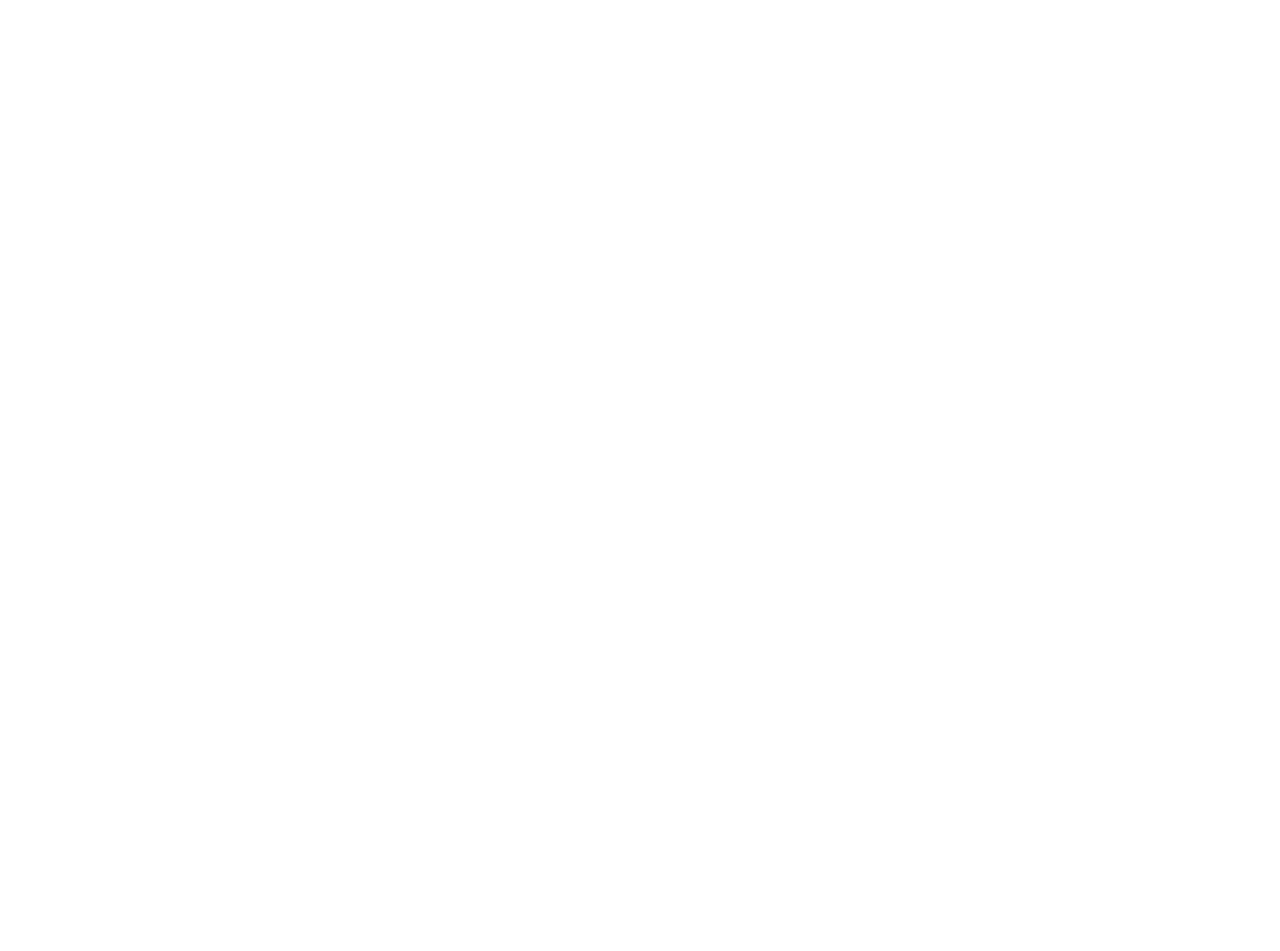
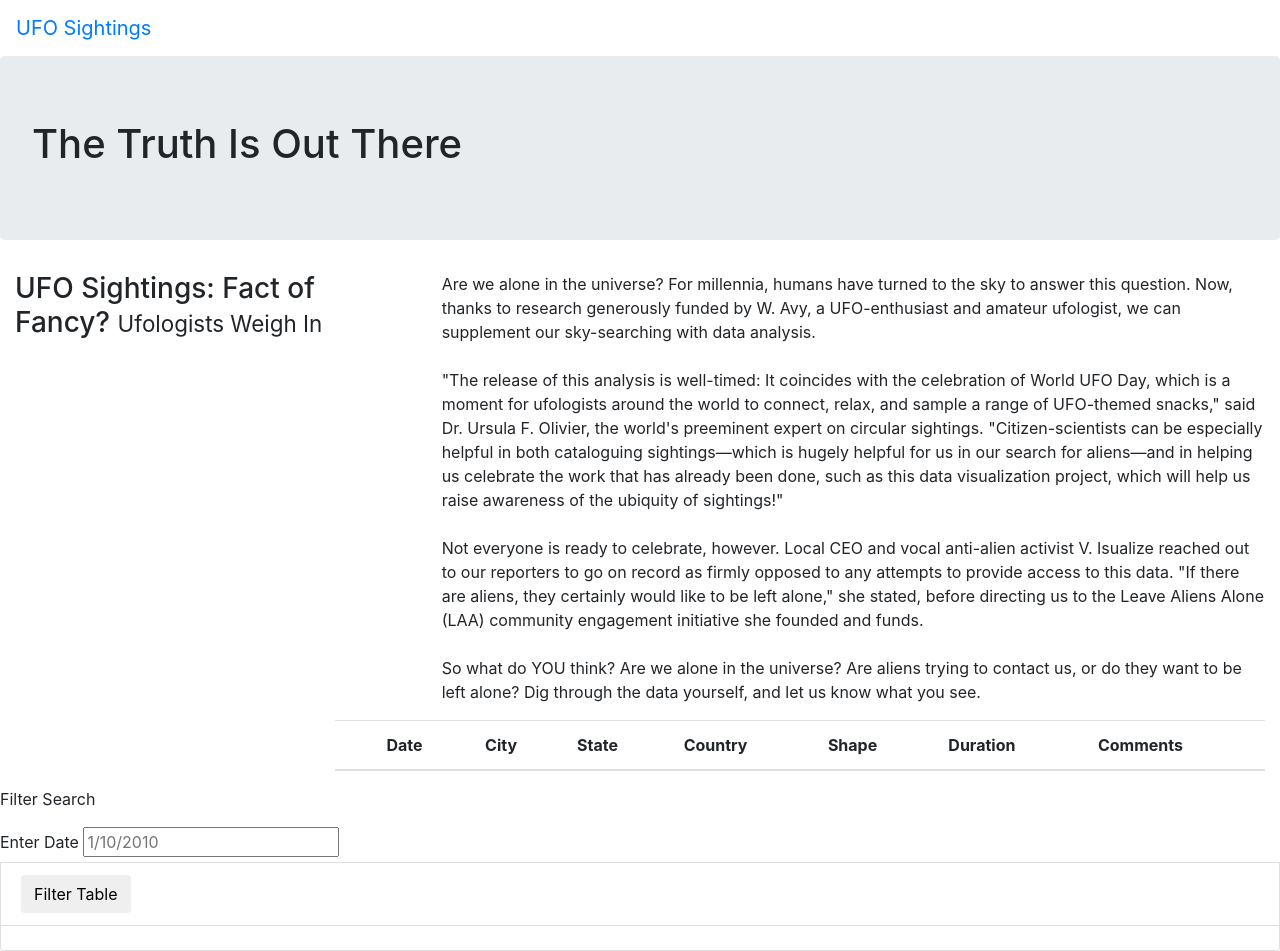
Before and after one commit to kmk2020/UFOs, a plain HTML site: page index.html in a window 1280 px wide. Before the commit the page ends 800 px from the top, so only its background shows below. Drawn offline with nearby package versions, Linux system fonts and the light colour scheme.

Commit message:
add files

```diff
--- a/index.html
+++ b/index.html
@@ -1,24 +1,103 @@
 <!DOCTYPE html>
 <html lang="en">
+
 <head>
     <meta charset="UTF-8">
     <meta http-equiv="X-UA-Compatible" content="IE=edge">
     <meta name="viewport" content="width=device-width, initial-scale=1.0">
-    <title>Document</"UFO Finder">
-        <link
-        rel="stylesheet"
-        href="https://maxcdn.bootstrapcdn.com/bootstrap/4.0.0/css/bootstrap.min.css"
-        integrity="sha384-Gn5384xqQ1aoWXA+058RXPxPg6fy4IWvTNh0E263XmFcJlSAwiGgFAW/dAiS6JXm"
-        crossorigin="anonymous"
-      />
-      <link rel="stylesheet" href="static/css/style.css">
+    <title> Document </title>
+    <link rel="stylesheet" href="https://maxcdn.bootstrapcdn.com/bootstrap/4.0.0/css/bootstrap.min.css"
+        integrity="sha384-Gn5384xqQ1aoWXA+058RXPxPg6fy4IWvTNh0E263XmFcJlSAwiGgFAW/dAiS6JXm" crossorigin="anonymous" />
+    <link rel="stylesheet" href="static/css/style.css">
 </head>
+
 <body>
     <div class="wrapper">
         <nav class="navbar navbar-expand-lg">
             <a class="navbar-brand" href="index.html">UFO Sightings</a>
         </nav>
+        <div class="jumbotron">
+            <h1>The Truth Is Out There</h1>
+        </div>
+        <div class="container-fluid">
+            <div class="row">
+                <div class="col-md-4">
+                    <h3>UFO Sightings: Fact of Fancy? <small>Ufologists Weigh In</small></h3>
+                </div>
+                <div class="col-md-8">
+                    <p>
+                        Are we alone in the universe? For millennia, humans have turned to the sky to answer this
+                        question. Now, thanks to research generously funded by W. Avy, a UFO-enthusiast and amateur
+                        ufologist, we can supplement our sky-searching with data analysis.<br><br>"The release of this
+                        analysis is well-timed: It coincides with the celebration of World UFO Day, which is a moment
+                        for ufologists around the world to connect, relax, and sample a range of UFO-themed snacks,"
+                        said Dr. Ursula F. Olivier, the world's preeminent expert on circular sightings.
+                        "Citizen-scientists can be especially helpful in both cataloguing sightings—which is hugely
+                        helpful for us in our search for aliens—and in helping us celebrate the work that has already
+                        been done, such as this data visualization project, which will help us raise awareness of the
+                        ubiquity of sightings!"<br><br>Not everyone is ready to celebrate, however. Local CEO and vocal
+                        anti-alien activist V. Isualize reached out to our reporters to go on record as firmly opposed
+                        to any attempts to provide access to this data. "If there are aliens, they certainly would like
+                        to be left alone," she stated, before directing us to the Leave Aliens Alone (LAA) community
+                        engagement initiative she founded and funds.<br><br>So what do YOU think? Are we alone in the
+                        universe? Are aliens trying to contact us, or do they want to be left alone? Dig through the
+                        data yourself, and let us know what you see.
+                    </p>
+                </div>
+            </div>
+        </div>
+
+
+        <div class="container-fluid">
+            <div class="row">
+                <div class="col-md-3">
+                </div>
+                <div class="col-md-9">
+                    <table class="table table-striped">
+                        <thead>
+                            <tr>
+                                <th></th>
+                                <th>Date</th>
+                                <th>City</th>
+                                <th>State</th>
+                                <th>Country</th>
+                                <th>Shape</th>
+                                <th>Duration</th>
+                                <th>Comments</th>
+
+                            </tr>
+                        </thead>
+                        <tbody></tbody>
+                    </table>
+                </div>
+
+            </div>
+        </div>
+
+    </div>
+    <form>
+
+        <p>Filter Search</p>
+
+    </form
+    <ul class="list-group">
+    <label for="date">Enter Date</label>
+    <input type="text" placeholder="1/10/2010" id="datetime" />
+
+    </ul>
+    <li class="list-group-item">
+        <button id="filter-btn" type="button" class="btn btn-default">Filter Table</button>
+    </li>
+    <li class="list-group-item">
+
+    </li>
+
+
+
+    </div>
+    </div>
     </div>
 
 </body>
+
 </html>
```
